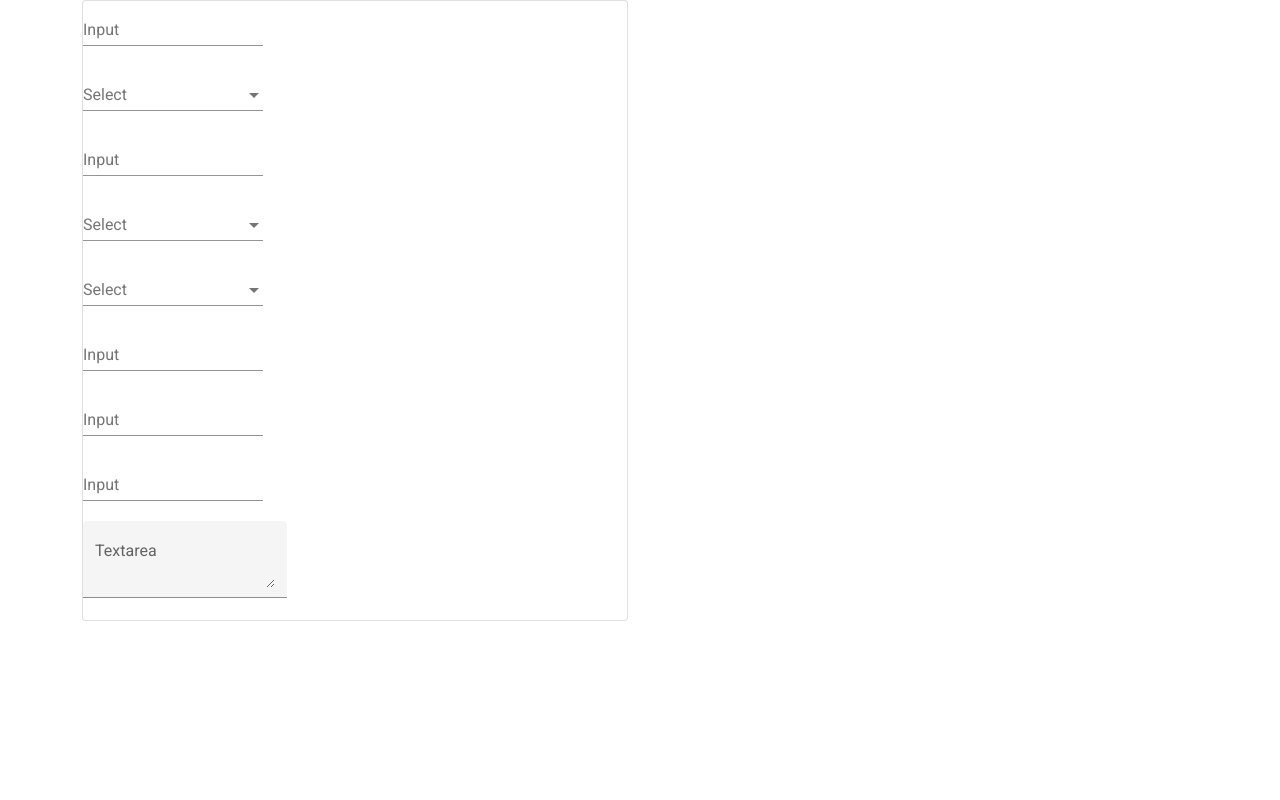
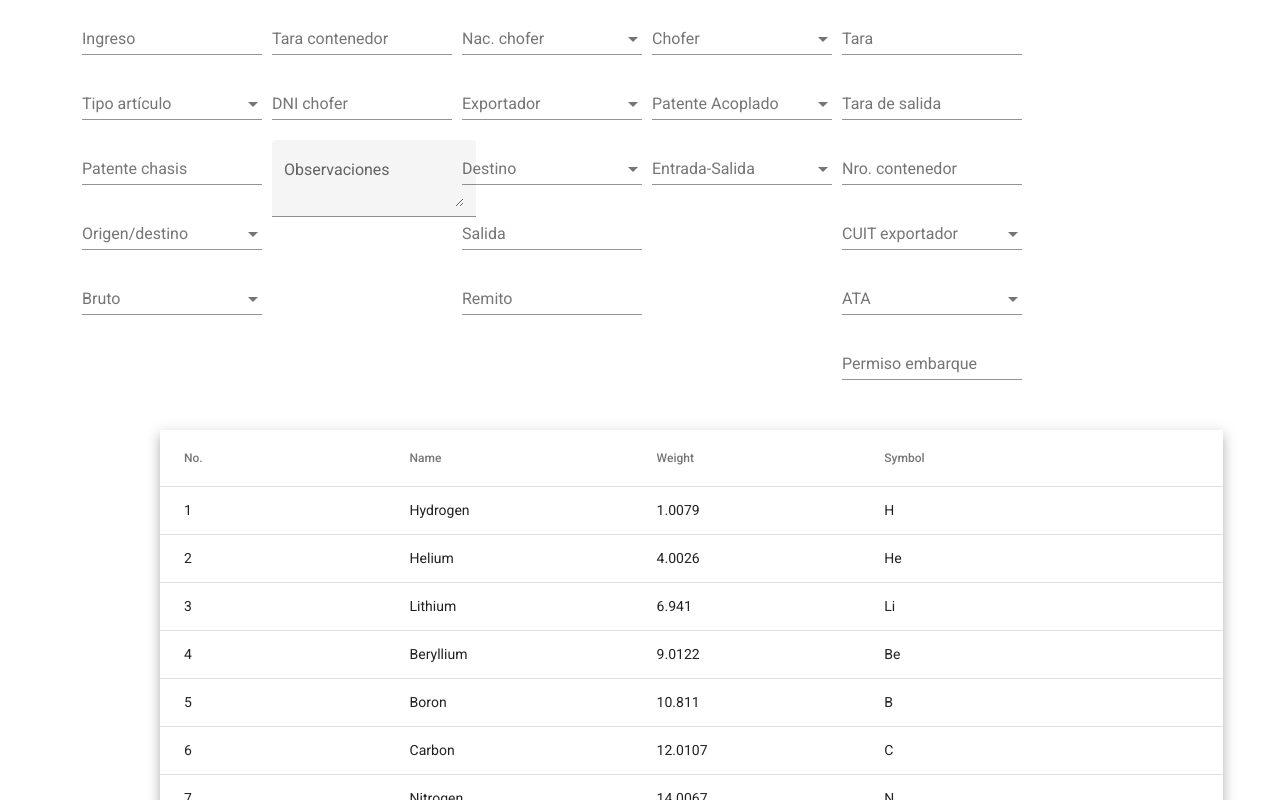
Before and after one commit to DanielZ21/Prueba-IMAN-Angular, an Angular app in the folder IMANestle/: page / in a window 1280 px wide. Shown: the top 800 px of the page. Built offline with nearby package versions, Linux system fonts and the light colour scheme.

Commit message:
pvn v1.1

```diff
--- a/IMANestle/src/app/porteria-villa-nueva/porteria-villa-nueva.component.css
+++ b/IMANestle/src/app/porteria-villa-nueva/porteria-villa-nueva.component.css
@@ -0,0 +1,14 @@
+table {
+    width: 100%;
+    margin-top: 30px;
+    margin-bottom: 50px;
+    margin-left: 160px;
+}
+
+th.mat-sort-header-sorted {
+    color: black;
+}
+
+.container{
+    margin-top: 10px;
+}
--- a/IMANestle/src/app/porteria-villa-nueva/porteria-villa-nueva.component.html
+++ b/IMANestle/src/app/porteria-villa-nueva/porteria-villa-nueva.component.html
@@ -1,17 +1,15 @@
 <div class="container">
     <div class="row">
-        <div class="col-md-6">
-            <div class="card">
-                <div class="card-content">
+        <div class="col-md-2">
             <div>
                 <mat-form-field appearance="legacy">
-                            <mat-label>Input</mat-label>
-                            <input matInput>
+                  <mat-label>Ingreso</mat-label>
+                  <input matInput />
                 </mat-form-field>
             </div>
             <div>
                 <mat-form-field appearance="legacy">
-                            <mat-label>Select</mat-label>
+                  <mat-label>Tipo artículo</mat-label>
                   <mat-select>
                     <mat-option value="one">First option</mat-option>
                     <mat-option value="two">Second option</mat-option>
@@ -20,13 +18,13 @@
             </div>
             <div>
                 <mat-form-field appearance="legacy">
-                            <mat-label>Input</mat-label>
-                            <input matInput>
+                  <mat-label>Patente chasis</mat-label>
+                  <input matInput />
                 </mat-form-field>
             </div>
             <div>
                 <mat-form-field appearance="legacy">
-                            <mat-label>Select</mat-label>
+                  <mat-label>Origen/destino</mat-label>
                   <mat-select>
                     <mat-option value="one">First option</mat-option>
                     <mat-option value="two">Second option</mat-option>
@@ -35,7 +33,38 @@
             </div>
             <div>
                 <mat-form-field appearance="legacy">
-                            <mat-label>Select</mat-label>
+                  <mat-label>Bruto</mat-label>
+                  <mat-select>
+                    <mat-option value="one">First option</mat-option>
+                    <mat-option value="two">Second option</mat-option>
+                  </mat-select>
+                </mat-form-field>
+            </div>
+        </div>
+        <div class="col-md-2">
+            <div>
+                <mat-form-field appearance="legacy">
+                  <mat-label>Tara contenedor</mat-label>
+                  <input matInput />
+                </mat-form-field>
+            </div>
+            <div>
+                <mat-form-field appearance="legacy">
+                  <mat-label>DNI chofer</mat-label>
+                  <input matInput />
+                </mat-form-field>
+            </div>
+            <div>
+                <mat-form-field appearance="fill">
+                  <mat-label>Observaciones</mat-label>
+                  <textarea matInput></textarea>
+                </mat-form-field>
+            </div>
+        </div>
+        <div class="col-md-2">
+            <div>
+                <mat-form-field appearance="legacy">
+                  <mat-label>Nac. chofer</mat-label>
                   <mat-select>
                     <mat-option value="one">First option</mat-option>
                     <mat-option value="two">Second option</mat-option>
@@ -44,45 +73,150 @@
             </div>
             <div>
                 <mat-form-field appearance="legacy">
-                            <mat-label>Input</mat-label>
-                            <input matInput>
+                  <mat-label>Exportador</mat-label>
+                  <mat-select>
+                    <mat-option value="one">First option</mat-option>
+                    <mat-option value="two">Second option</mat-option>
+                  </mat-select>
                 </mat-form-field>
             </div>
             <div>
                 <mat-form-field appearance="legacy">
-                            <mat-label>Input</mat-label>
-                            <input matInput>
+                  <mat-label>Destino</mat-label>
+                  <mat-select>
+                    <mat-option value="one">First option</mat-option>
+                    <mat-option value="two">Second option</mat-option>
+                  </mat-select>
                 </mat-form-field>
             </div>
             <div>
                 <mat-form-field appearance="legacy">
-                            <mat-label>Input</mat-label>
-                            <input matInput>
+                  <mat-label>Salida</mat-label>
+                  <input matInput />
                 </mat-form-field>
             </div>
             <div>
-                        <mat-form-field appearance="fill">
-                            <mat-label>Textarea</mat-label>
-                            <textarea matInput></textarea>
+                <mat-form-field appearance="legacy">
+                  <mat-label>Remito</mat-label>
+                  <input matInput />
+                </mat-form-field>
+            </div>
+
+        </div>
+        <div class="col-md-2">
+            <div>
+                <mat-form-field appearance="legacy">
+                  <mat-label>Chofer</mat-label>
+                  <mat-select>
+                    <mat-option value="one">First option</mat-option>
+                    <mat-option value="two">Second option</mat-option>
+                  </mat-select>
+                </mat-form-field>
+            </div>
+            <div>
+                <mat-form-field appearance="legacy">
+                  <mat-label>Patente Acoplado</mat-label>
+                  <mat-select>
+                    <mat-option value="one">First option</mat-option>
+                    <mat-option value="two">Second option</mat-option>
+                  </mat-select>
+                </mat-form-field>
+            </div>
+            <div>
+                <mat-form-field appearance="legacy">
+                  <mat-label>Entrada-Salida</mat-label>
+                  <mat-select>
+                    <mat-option value="one">First option</mat-option>
+                    <mat-option value="two">Second option</mat-option>
+                  </mat-select>
                 </mat-form-field>
             </div>
 
 
-
-
-
+        </div>
+        <div class="col-md-3">
+            <div>
+                <mat-form-field appearance="legacy">
+                  <mat-label>Tara</mat-label>
+                  <input matInput />
+                </mat-form-field>
+            </div>
+            <div>
+                <mat-form-field appearance="legacy">
+                  <mat-label>Tara de salida</mat-label>
+                  <input matInput />
+                </mat-form-field>
+            </div>
+            <div>
+                <mat-form-field appearance="legacy">
+                  <mat-label>Nro. contenedor</mat-label>
+                  <input matInput />
+                </mat-form-field>
+            </div>
+            <div>
+                <mat-form-field appearance="legacy">
+                  <mat-label>CUIT exportador</mat-label>
+                  <mat-select>
+                    <mat-option value="one">First option</mat-option>
+                    <mat-option value="two">Second option</mat-option>
+                  </mat-select>
+                </mat-form-field>
+            </div>
+            <div>
+                <mat-form-field appearance="legacy">
+                  <mat-label>ATA</mat-label>
+                  <mat-select>
+                    <mat-option value="one">First option</mat-option>
+                    <mat-option value="two">Second option</mat-option>
+                  </mat-select>
+                </mat-form-field>
+            </div>
+            <div>
+                <mat-form-field appearance="legacy">
+                  <mat-label>Permiso embarque</mat-label>
+                  <input matInput />
+                </mat-form-field>
             </div>
 
-            </div>
-
-        </div>
-        <div class="col-md-5">
-
-        </div>
-    </div>
-    <div class="row">
-        <div class="col-md-5">
 
         </div>
     </div>
 </div>
+
+<div class="row">
+    <div class="col-md-10">
+      <table
+        mat-table
+        [dataSource]="dataSource"
+        matSort
+        class="mat-elevation-z8"
+      >
+        <!-- Position Column -->
+        <ng-container matColumnDef="position">
+          <th mat-header-cell *matHeaderCellDef mat-sort-header>No.</th>
+          <td mat-cell *matCellDef="let element">{{ element.position }}</td>
+        </ng-container>
+
+        <!-- Name Column -->
+        <ng-container matColumnDef="name">
+          <th mat-header-cell *matHeaderCellDef mat-sort-header>Name</th>
+          <td mat-cell *matCellDef="let element">{{ element.name }}</td>
+        </ng-container>
+
+        <!-- Weight Column -->
+        <ng-container matColumnDef="weight">
+          <th mat-header-cell *matHeaderCellDef mat-sort-header>Weight</th>
+          <td mat-cell *matCellDef="let element">{{ element.weight }}</td>
+        </ng-container>
+
+        <!-- Symbol Column -->
+        <ng-container matColumnDef="symbol">
+          <th mat-header-cell *matHeaderCellDef mat-sort-header>Symbol</th>
+          <td mat-cell *matCellDef="let element">{{ element.symbol }}</td>
+        </ng-container>
+
+        <tr mat-header-row *matHeaderRowDef="displayedColumns"></tr>
+        <tr mat-row *matRowDef="let row; columns: displayedColumns"></tr>
+      </table>
+    </div>
+</div>
--- a/IMANestle/src/app/porteria-villa-nueva/porteria-villa-nueva.component.ts
+++ b/IMANestle/src/app/porteria-villa-nueva/porteria-villa-nueva.component.ts
@@ -1,15 +1,42 @@
-import { Component, OnInit } from '@angular/core';
+import {AfterViewInit, Component, ViewChild} from '@angular/core';
+import {MatSort} from '@angular/material/sort';
+import {MatTableDataSource} from '@angular/material/table';
+
+export interface PeriodicElement {
+  name: string;
+  position: number;
+  weight: number;
+  symbol: string;
+}
+
+const ELEMENT_DATA: PeriodicElement[] = [
+  {position: 1, name: 'Hydrogen', weight: 1.0079, symbol: 'H'},
+  {position: 2, name: 'Helium', weight: 4.0026, symbol: 'He'},
+  {position: 3, name: 'Lithium', weight: 6.941, symbol: 'Li'},
+  {position: 4, name: 'Beryllium', weight: 9.0122, symbol: 'Be'},
+  {position: 5, name: 'Boron', weight: 10.811, symbol: 'B'},
+  {position: 6, name: 'Carbon', weight: 12.0107, symbol: 'C'},
+  {position: 7, name: 'Nitrogen', weight: 14.0067, symbol: 'N'},
+  {position: 8, name: 'Oxygen', weight: 15.9994, symbol: 'O'},
+  {position: 9, name: 'Fluorine', weight: 18.9984, symbol: 'F'},
+  {position: 10, name: 'Neon', weight: 20.1797, symbol: 'Ne'},
+];
 
 @Component({
   selector: 'app-porteria-villa-nueva',
   templateUrl: './porteria-villa-nueva.component.html',
   styleUrls: ['./porteria-villa-nueva.component.css']
 })
-export class PorteriaVillaNuevaComponent implements OnInit {
+export class PorteriaVillaNuevaComponent implements AfterViewInit {
+  displayedColumns: string[] = ['position', 'name', 'weight', 'symbol'];
+  dataSource = new MatTableDataSource(ELEMENT_DATA);
 
-  constructor() { }
+  @ViewChild(MatSort) sort!: MatSort;
 
-  ngOnInit(): void {
+  ngAfterViewInit() {
+    this.dataSource.sort = this.sort;
   }
 
+
+
 }
```
Lines whose indentation alone changed are shown as unchanged.
